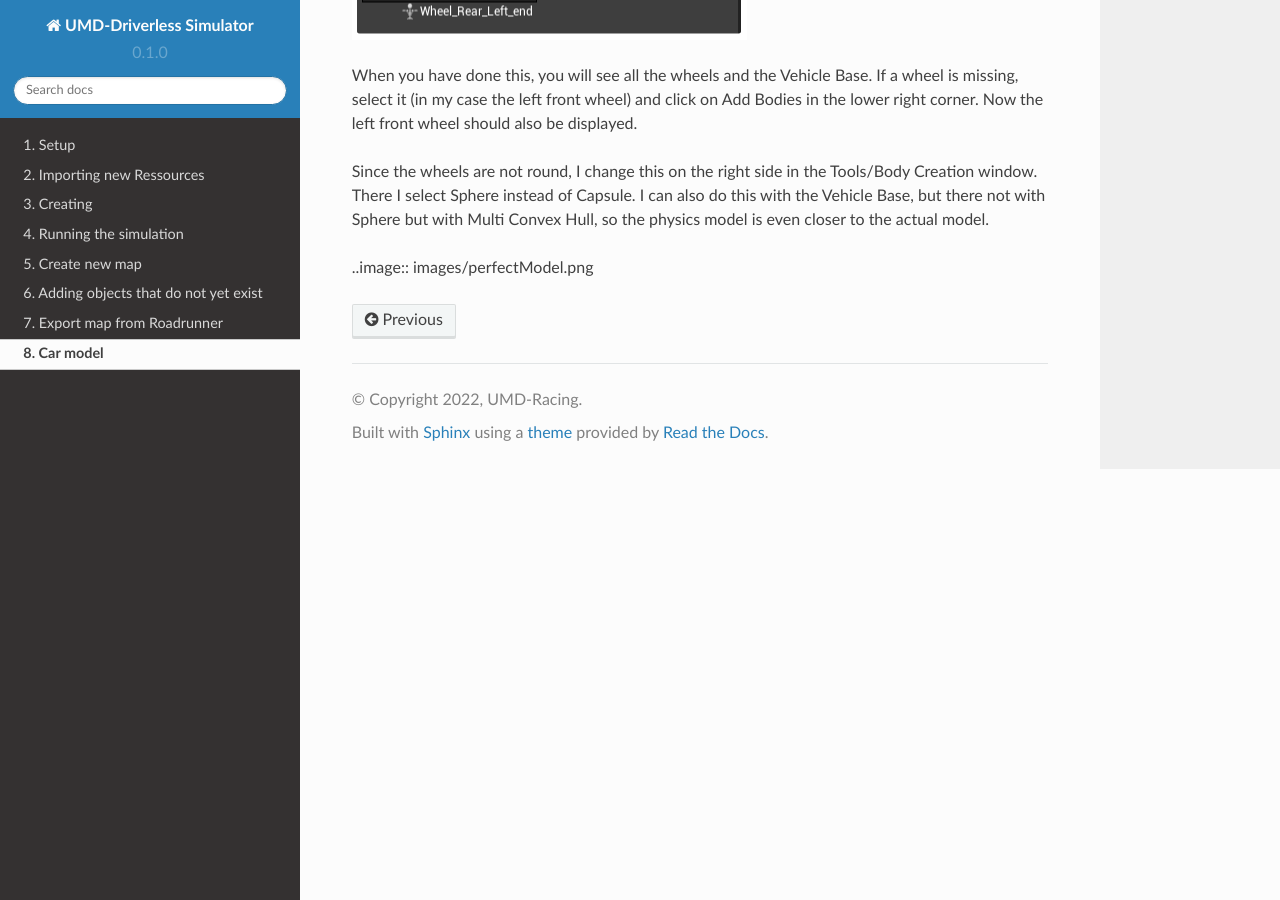
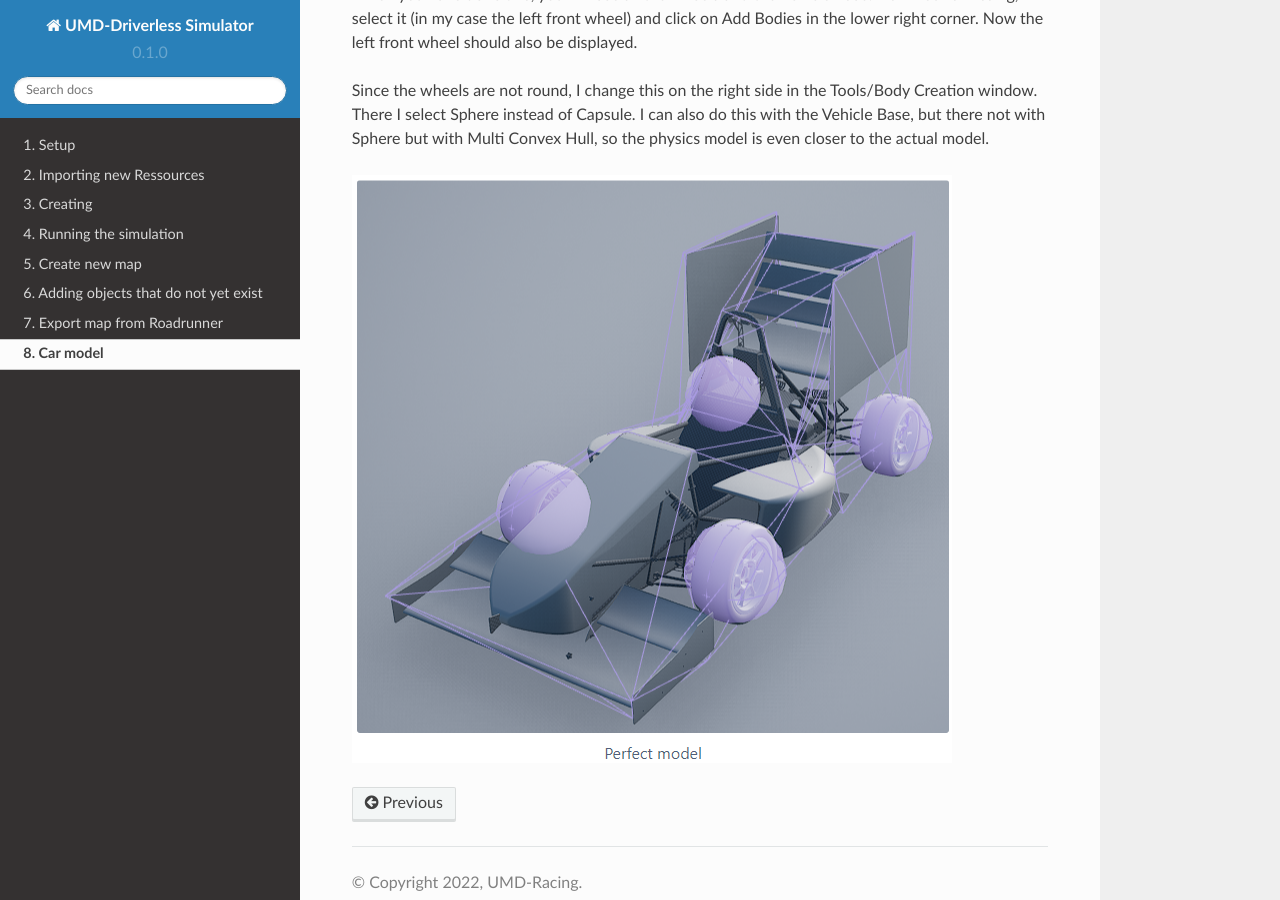
Before and after one commit to KaiPonel/UMDRacingSIM, a Sphinx documentation site: the page built from docs/source/carModel.rst, in a window 1280 px wide and 900 px high, scrolled down 2972 px. Built offline with Sphinx 7.4.7 and the Read the Docs theme 2.0.0, drawn with Linux system fonts in a browser that asks for light colours; some of the changed lines change nothing that is shown.

Commit message:
Update carModel.rst

```diff
--- a/docs/source/carModel.rst
+++ b/docs/source/carModel.rst
@@ -34,7 +34,7 @@ This node auto model must now be uploaded to Unreal Engine to create a physical
 To do this, press Add/Import => import to game => select file => Import in the Content Browser (see import details here: https://carla.readthedocs.io/en/latest/tuto_A_add_vehicle/).
 Now you will find a file named Vehicle_Name_ PhysicsAssets in the Content Browser. If you click on it, it will open and you will see a physics model.
 
-.. iamge:: iamges/UEFourthWheel.png
+.. image:: iamges/UEFourthWheel.png
 
 If UE does not recognize a wheel, click Options in the left Skeleton Tree window and select Show All Bones:
 
@@ -47,4 +47,4 @@ Now the left front wheel should also be displayed.
 Since the wheels are not round, I change this on the right side in the Tools/Body Creation window.
 There I select Sphere instead of Capsule. I can also do this with the Vehicle Base, but there not with Sphere but with Multi Convex Hull, so the physics model is even closer to the actual model.
 
-..image:: images/perfectModel.png
+.. image:: images/perfectModel.png
```
